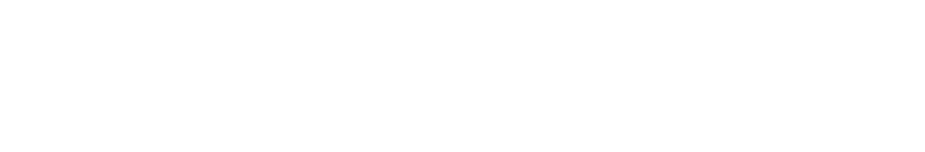
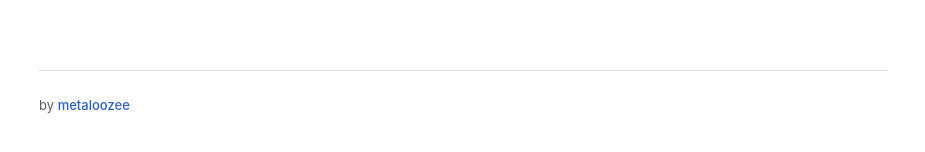
Before and after one commit to metaloozee/skills, a React (Vite) app: page / in a window 1280 px wide. Shown: the part 4820-4972 px from the top of the page, without its empty margins (77-1002 px from the left). Before the commit the page ends 4922 px from the top, so only its background shows below. Built offline with nearby package versions, Linux system fonts and the light colour scheme.

Commit message:
chore: does the index

```diff
--- a/src/App.css
+++ b/src/App.css
@@ -221,6 +221,24 @@
   scroll-margin-top: 48px;
 }
 
+.footer {
+  margin-top: 64px;
+  padding-top: 24px;
+  border-top: 1px solid var(--border);
+  font-size: 0.8125rem;
+  color: var(--muted);
+}
+
+.footer a {
+  color: var(--accent);
+  text-decoration: none;
+  font-weight: 500;
+}
+
+.footer a:hover {
+  text-decoration: underline;
+}
+
 .toc-col {
   display: none;
   grid-area: toc;
--- a/src/App.tsx
+++ b/src/App.tsx
@@ -146,6 +146,17 @@ function CategorySection({ category }: { category: (typeof categories)[number] }
   )
 }
 
+function Footer() {
+  return (
+    <footer className="footer">
+      by{' '}
+      <a href="https://github.com/metaloozee" target="_blank" rel="noreferrer">
+        metaloozee
+      </a>
+    </footer>
+  )
+}
+
 function TOC() {
   const [activeId, setActiveId] = useState('')
 
@@ -210,6 +221,7 @@ export default function App() {
               <CategorySection key={category.name} category={category} />
             ))}
           </div>
+          <Footer />
         </main>
         <div className="toc-col">
           <TOC />
```
